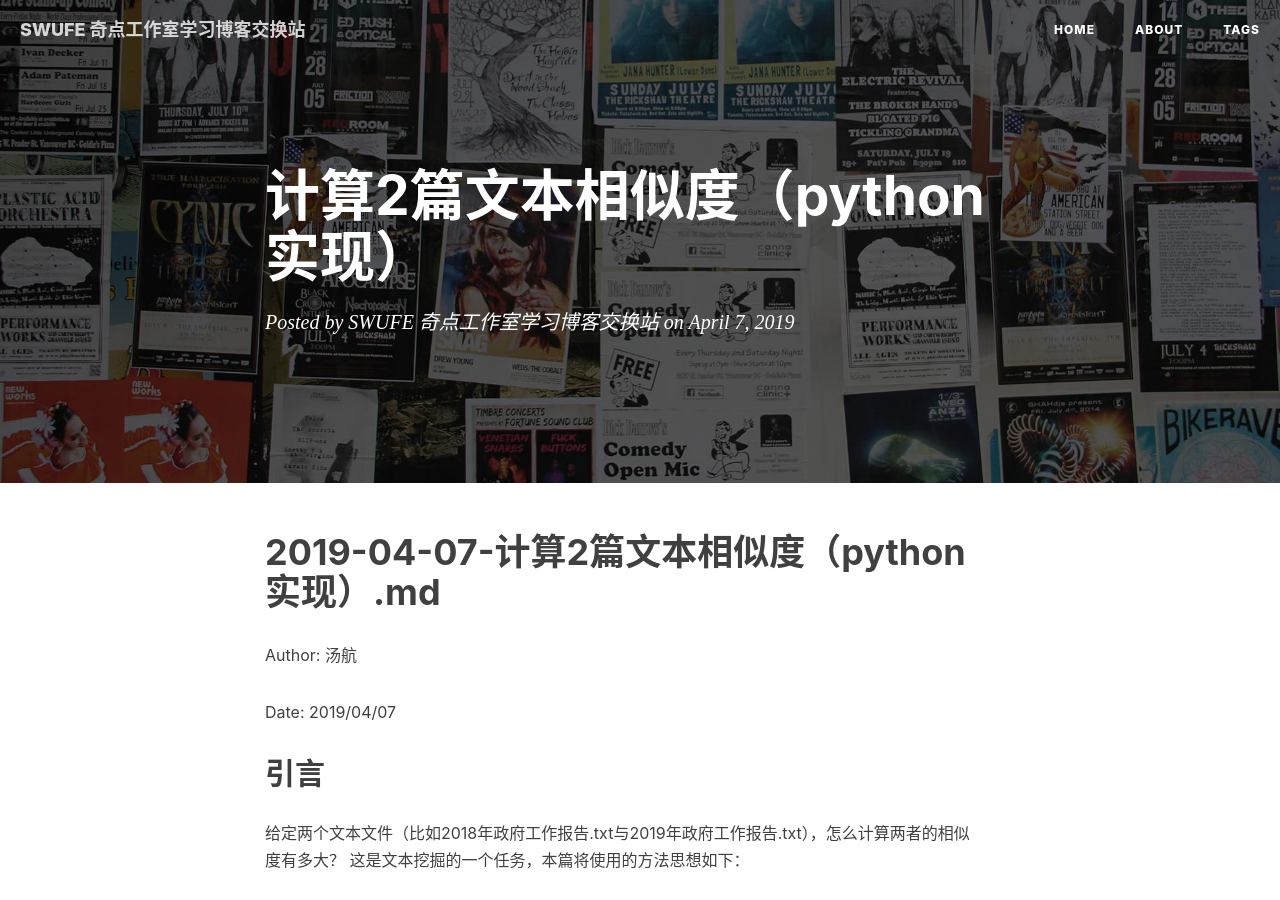
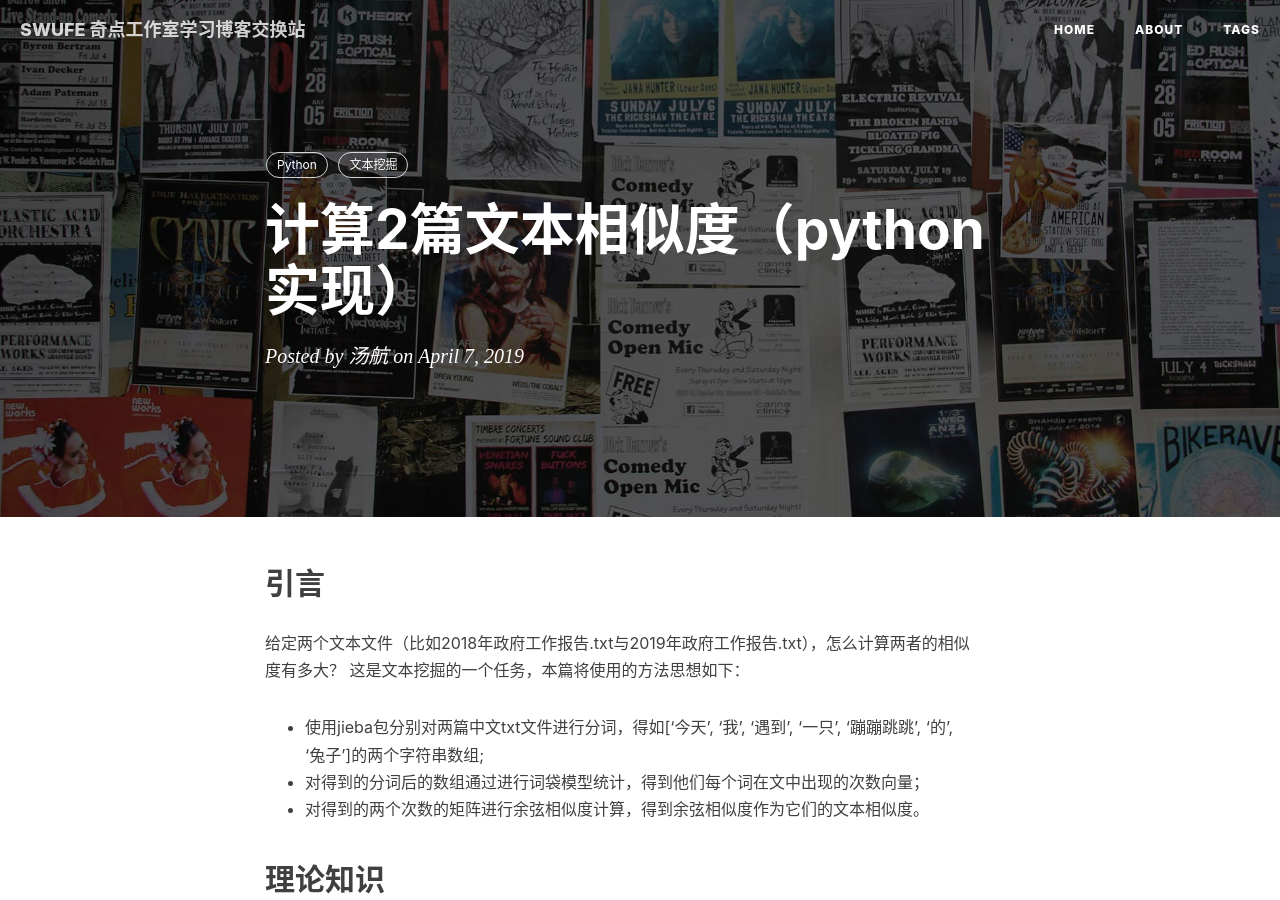
Before and after one commit to wjy990706/Blog-Share, a Jekyll site: the page built from _posts/2019-04-07-计算2篇文本相似度（python实现）.md, in a window 1280 px wide and 900 px high. Built offline with Jekyll 4.4.1, drawn with Linux system fonts in a browser that asks for light colours; nearby versions of some CDN libraries; our own code applies the rules of GitHub Pages for plain Markdown files; comment, search, counter and statistics services are not loaded.

Commit message:
修改头部格式

```diff
--- a/_posts/2019-04-07-计算2篇文本相似度（python实现）.md
+++ b/_posts/2019-04-07-计算2篇文本相似度（python实现）.md
@@ -1,8 +1,12 @@
-# 2019-04-07-计算2篇文本相似度（python实现）.md
-
-Author: 汤航
-
-Date: 2019/04/07
+---
+layout:     post
+title:      "计算2篇文本相似度（python实现）"
+date:       2019-04-07
+author:     "汤航"
+tags:
+    - Python
+    - 文本挖掘
+---
 
 ## 引言
 
```
